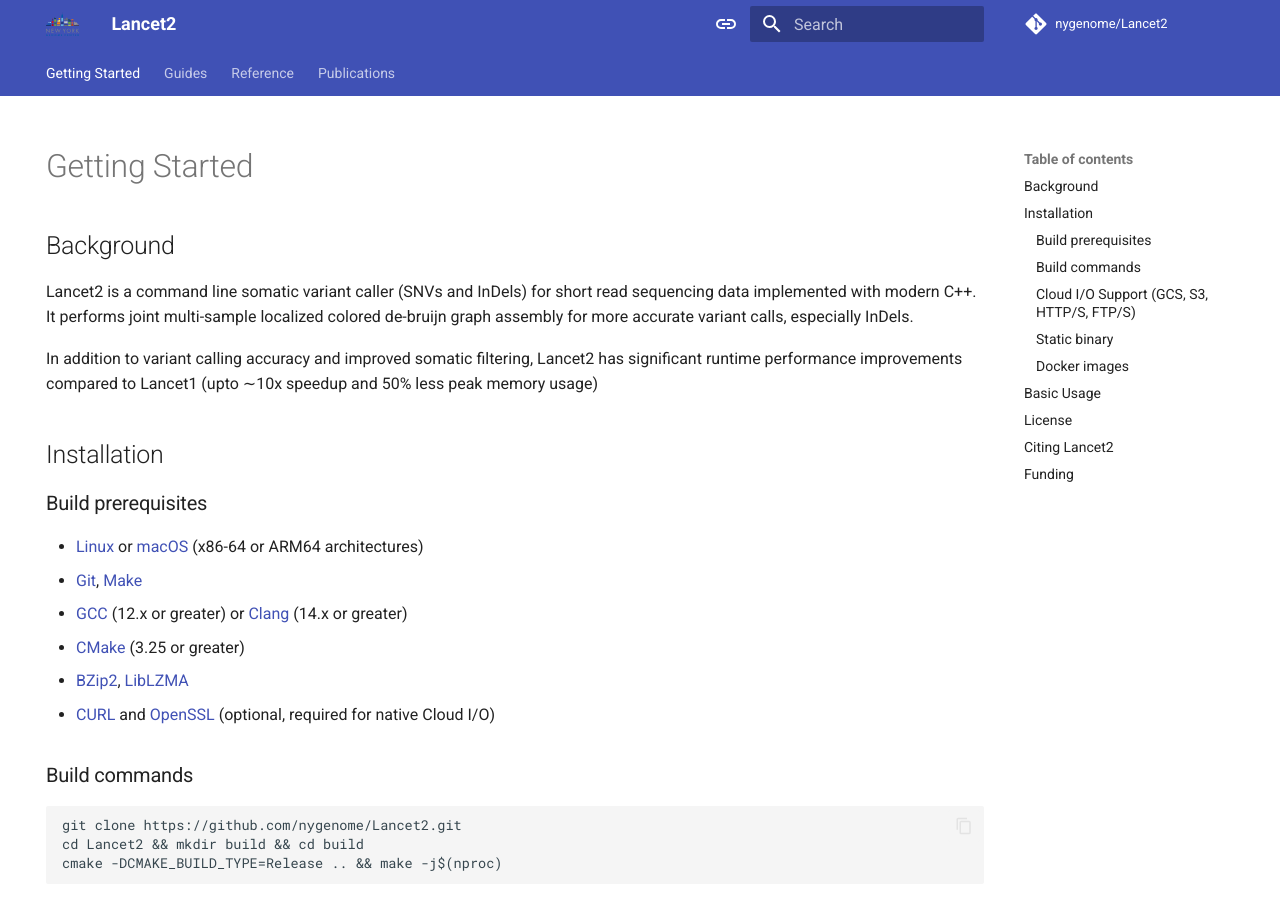
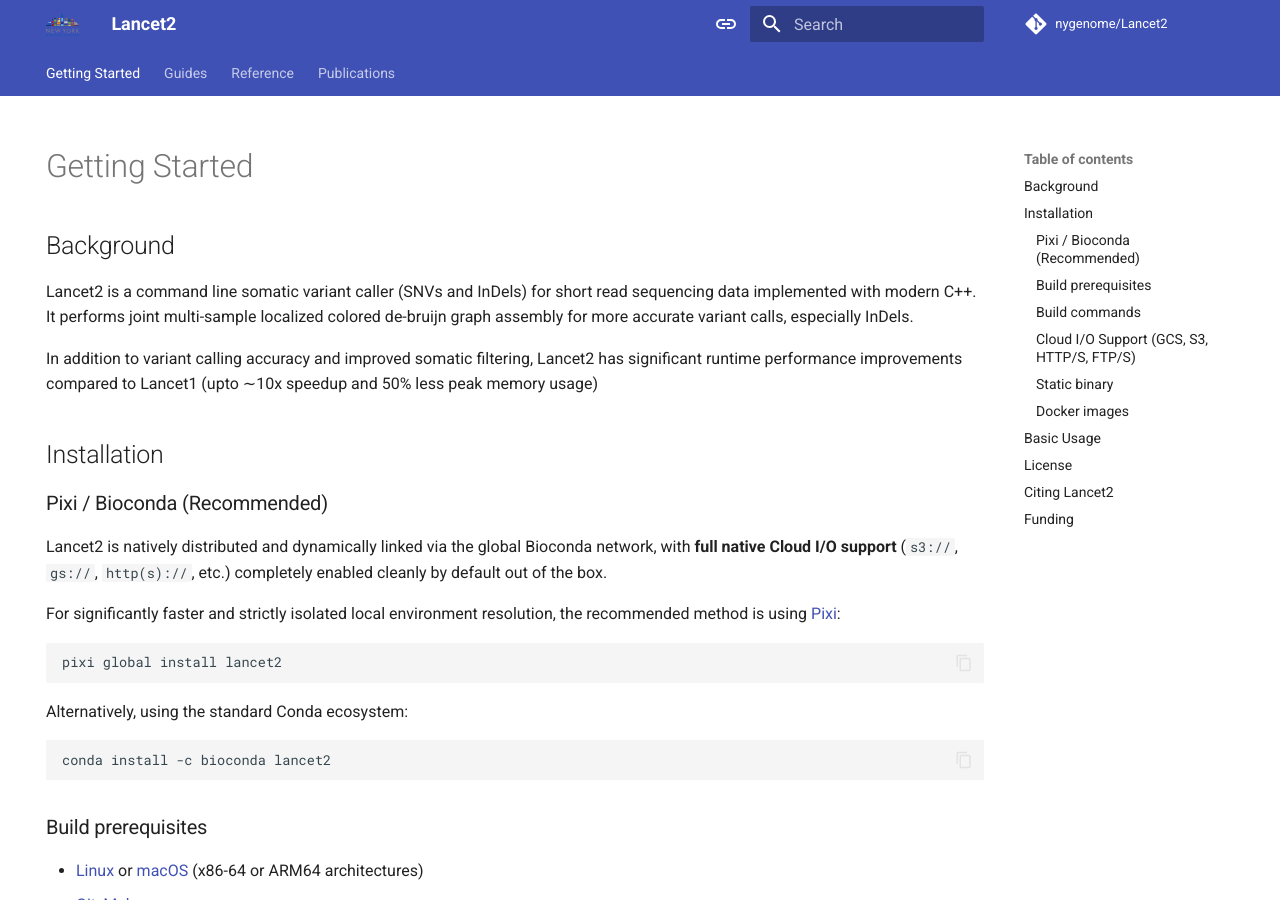
Before and after one commit to omicsnut/Lancet2, an MkDocs documentation site: the page built from docs/index.md, in a window 1280 px wide and 900 px high. Built offline with MkDocs 1.6.1 and Material for MkDocs 9.7.7, drawn with Linux system fonts in a browser that asks for light colours; plug-ins that fetch from the network failed and are left out; comment, search, counter and statistics services are not loaded; the version menu is left out.

Commit message:
chore: add conda package local test scaffold

````diff
--- a/CMakeLists.txt
+++ b/CMakeLists.txt
@@ -166,6 +166,7 @@
 target_link_libraries(Lancet2 PRIVATE lancet_cli absl::cleanup mimalloc-static)
 set_target_properties(Lancet2 PROPERTIES CXX_STANDARD 20 CXX_STANDARD_REQUIRED ON)
 set_property(TARGET Lancet2 PROPERTY $<$<ENABLE_LTO>:INTERPROCEDURAL_OPTIMIZATION TRUE>)
+install(TARGETS Lancet2 DESTINATION bin)
 
 if (${CMAKE_BUILD_TYPE} MATCHES Debug)
 	add_compile_definitions(LANCET_DEVELOP_MODE)
--- a/docs/index.md
+++ b/docs/index.md
@@ -15,6 +15,18 @@
 In addition to variant calling accuracy and improved somatic filtering, Lancet2 has significant runtime performance improvements compared to Lancet1 (upto ∼10x speedup and 50% less peak memory usage)
 
 ## Installation
+
+### Pixi / Bioconda (Recommended)
+Lancet2 is natively distributed and dynamically linked via the global Bioconda network, with **full native Cloud I/O support** (`s3://`, `gs://`, `http(s)://`, etc.) completely enabled cleanly by default out of the box.
+
+For significantly faster and strictly isolated local environment resolution, the recommended method is using [Pixi](https://pixi.sh/):
+```bash
+pixi global install lancet2
+```
+Alternatively, using the standard Conda ecosystem:
+```bash
+conda install -c bioconda lancet2
+```
 
 ### Build prerequisites
 - [Linux](https://kernel.org/) or [macOS](https://www.apple.com/macos/) (x86-64 or ARM64 architectures)
````
Also changed, not shown: README.md (+12 -0 lines), 2 other files.
